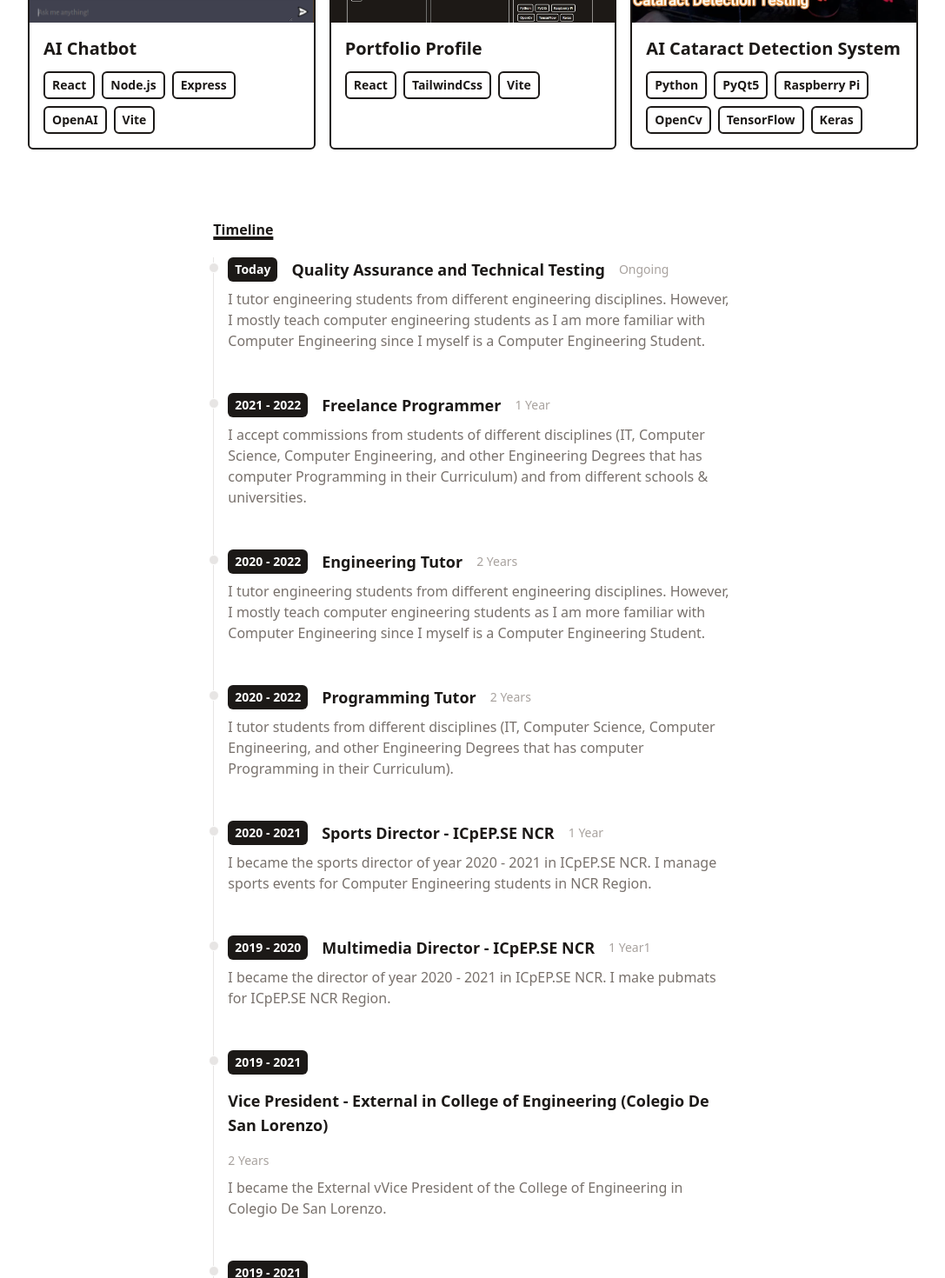
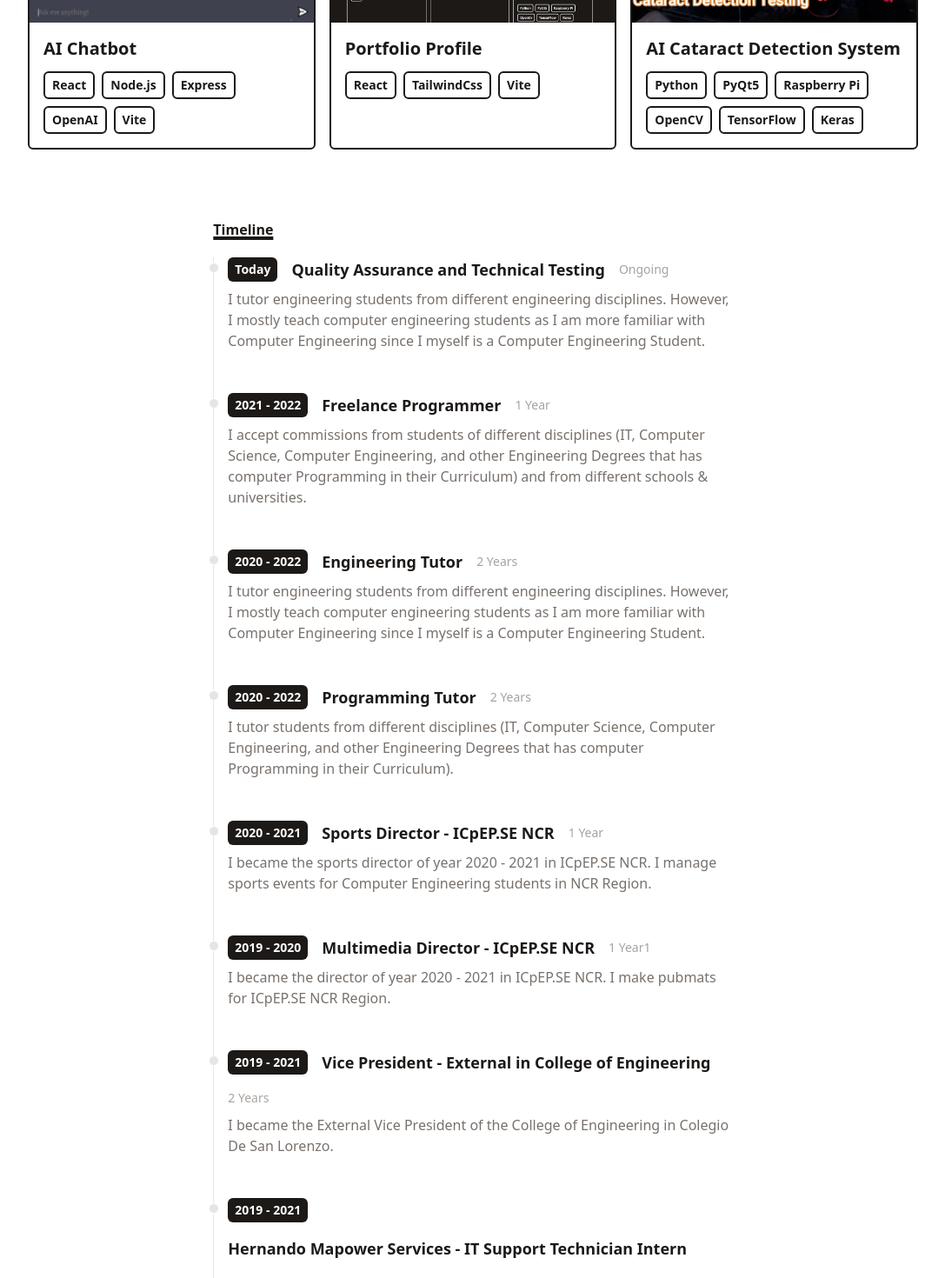
Before and after one commit to AlgoChad/Portfolio-Website, a React (Vite) app in the folder portfolio-profile/: page / in a window 1280 px wide. Shown: the part 580-2050 px from the top of the page at 87% size, without its empty margins (96-1183 px from the left). Built offline with nearby package versions, Linux system fonts and the light colour scheme.

Commit message:
data portfolio link update 1

```diff
--- a/portfolio-profile/src/data/portfolio.js
+++ b/portfolio-profile/src/data/portfolio.js
@@ -9,12 +9,12 @@ export default [
         title: 'Portfolio Profile',
         imgUrl:'assets/Portfolio.jpg',
         stack: ['React', 'TailwindCss', 'Vite'],
-        link: 'https://chat-app-five-eosin.vercel.app'
+        link: 'https://portfolio-website-lyart-three.vercel.app/'
     },
     {
         title: 'AI Cataract Detection System',
         imgUrl:'assets/Cataract.jpg',
-        stack: ['Python', 'PyQt5', 'Raspberry Pi', 'OpenCv', 'TensorFlow', 'Keras'],
-        link: 'https://chat-app-five-eosin.vercel.app'
+        stack: ['Python', 'PyQt5', 'Raspberry Pi', 'OpenCV', 'TensorFlow', 'Keras'],
+        link: 'https://www.youtube.com/watch?v=GXS6CtjxRic'
     }
 ]
--- a/portfolio-profile/src/data/timeline.js
+++ b/portfolio-profile/src/data/timeline.js
@@ -37,9 +37,9 @@ export default [
     },
     {
         year: '2019 - 2021',
-        title: "Vice President - External in College of Engineering (Colegio De San Lorenzo)",
+        title: "Vice President - External in College of Engineering",
         duration: '2 Years',
-        details: 'I became the External vVice President of the College of Engineering in Colegio De San Lorenzo.',
+        details: 'I became the External Vice President of the College of Engineering in Colegio De San Lorenzo.',
     },
     {
         year: '2019 - 2021',
```
